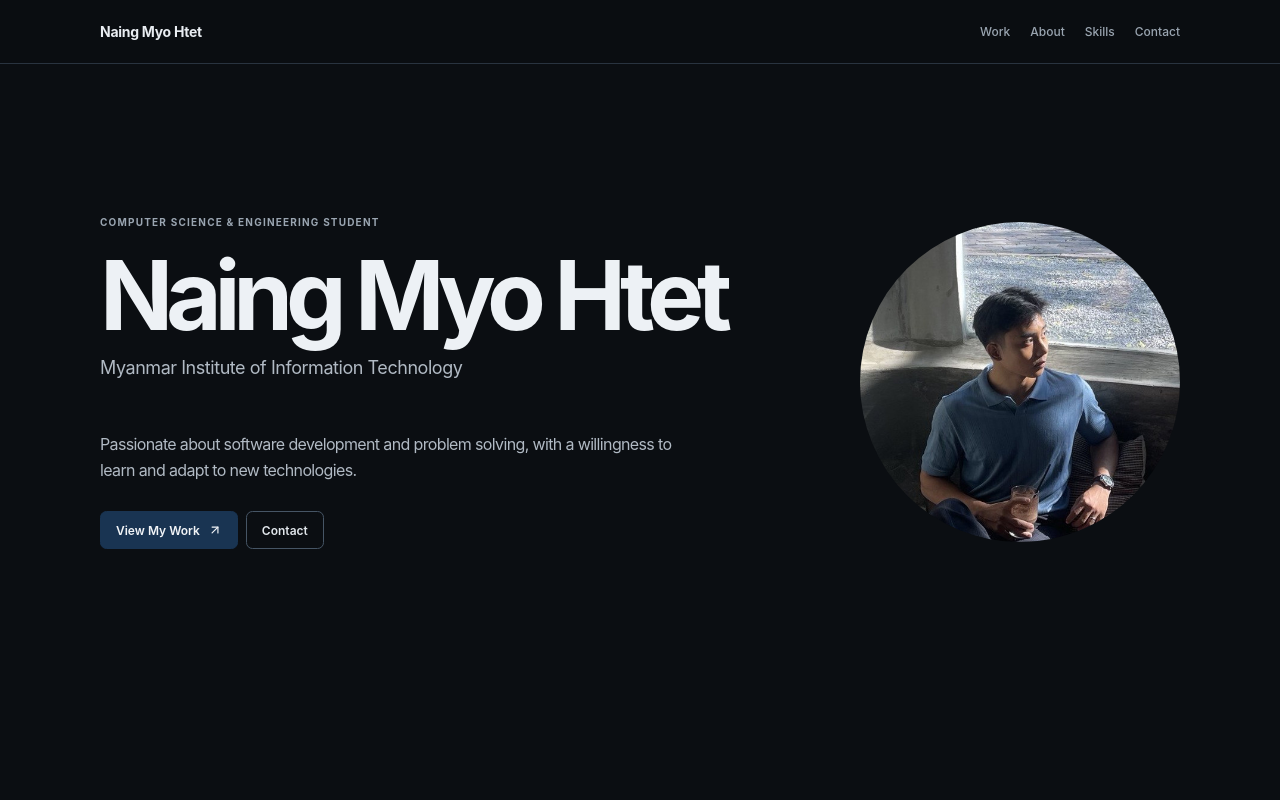
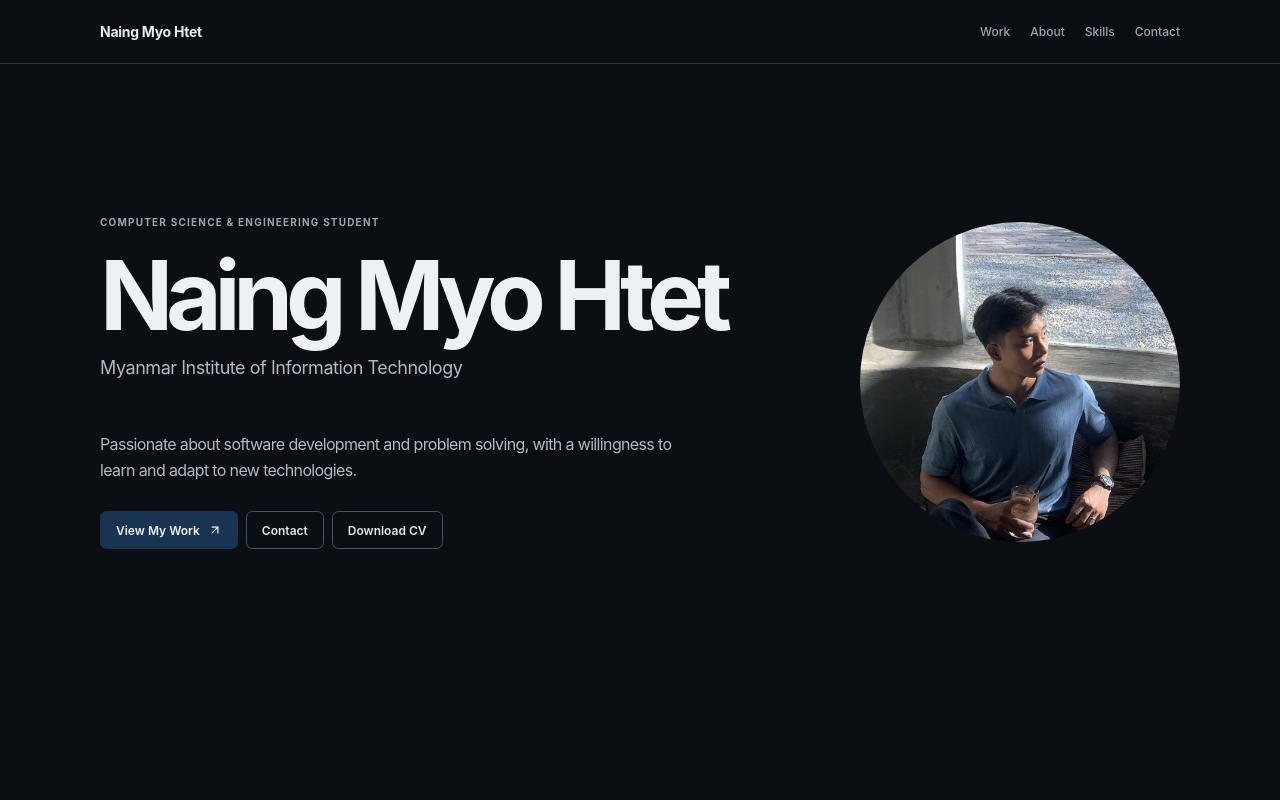
Before and after one commit to pockraft-mm/naingmyohtet-portfolio, a React (Vite) app: page / in a window 1280 px wide. Shown: the top 800 px of the page. Built offline with nearby package versions, Linux system fonts and the light colour scheme.

Commit message:
add CV download btn

```diff
--- a/src/App.tsx
+++ b/src/App.tsx
@@ -114,6 +114,7 @@ function App() {
               <div className="hero-actions">
                 <a className="button button-default" href="#work">View My Work <ArrowUpRight size={14} /></a>
                 <a className="button button-outline" href="#contact">Contact</a>
+                <a className="button button-outline" href="/Black%20and%20White%20Clean%20Professional%20A4%20Resume%20(1)%20-%20Naing%20Myo%20Xtet.pdf" download="Naing-Myo-Htet-CV.pdf">Download CV</a>
               </div>
             </div>
           </div>
```
